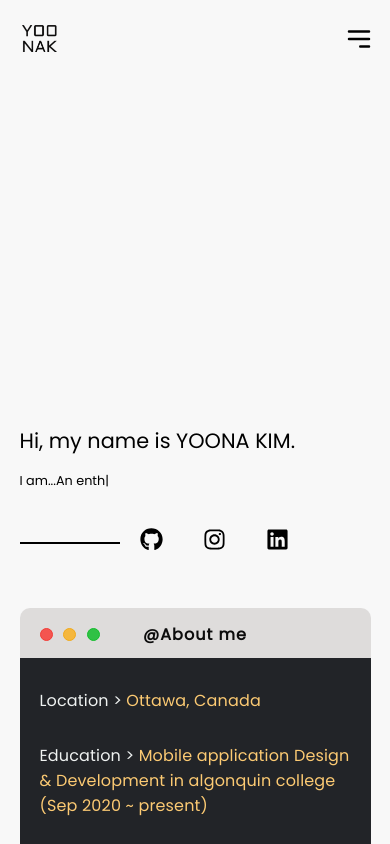
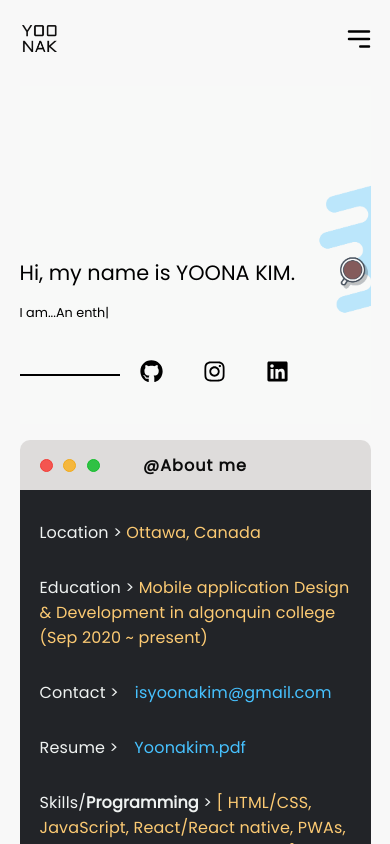
Before and after one commit to kim00432/portfolio, a React (Create React App) app: page / in a window 390 px wide. Shown: the top 844 px of the page. Built offline with nearby package versions, Linux system fonts and the light colour scheme.

Commit message:
Updage header background

```diff
--- a/src/components/Header/header.css
+++ b/src/components/Header/header.css
@@ -1,9 +1,14 @@
 .header {
   display: flex;
   flex-direction: column;
-  justify-content: flex-end;
+  justify-content: center;
+  align-items: flex-start;
   height: 100%;
   padding-bottom: 2rem;
+  background-image: url("../../img/headerBackground.png");
+  background-repeat: no-repeat;
+  background-position: right;
+  background-size: cover;
 }
 
 .name {
@@ -46,6 +51,12 @@ a.socialMedia_link {
   padding: 20px;
 }
 
+@media only screen and (max-width: 1400px) {
+  .header {
+    justify-content: flex-end;
+  }
+}
+
 @media only screen and (max-width: 700px) {
   .text {
     font-size: 1.2rem;
@@ -53,6 +64,10 @@ a.socialMedia_link {
 }
 
 @media only screen and (max-width: 540px) {
+  .header {
+    background-position: 30%;
+  }
+
   .name {
     font-weight: 600;
     font-size: 1.5rem;
--- a/src/components/Home/home.css
+++ b/src/components/Home/home.css
@@ -14,4 +14,7 @@
   .home {
     width: 90%;
   }
+  #header {
+    height: 40vh;
+  }
 }
```
Also changed, not shown: src/components/Header/Header.js (indentation only), src/img/headerBackground.png (added).
